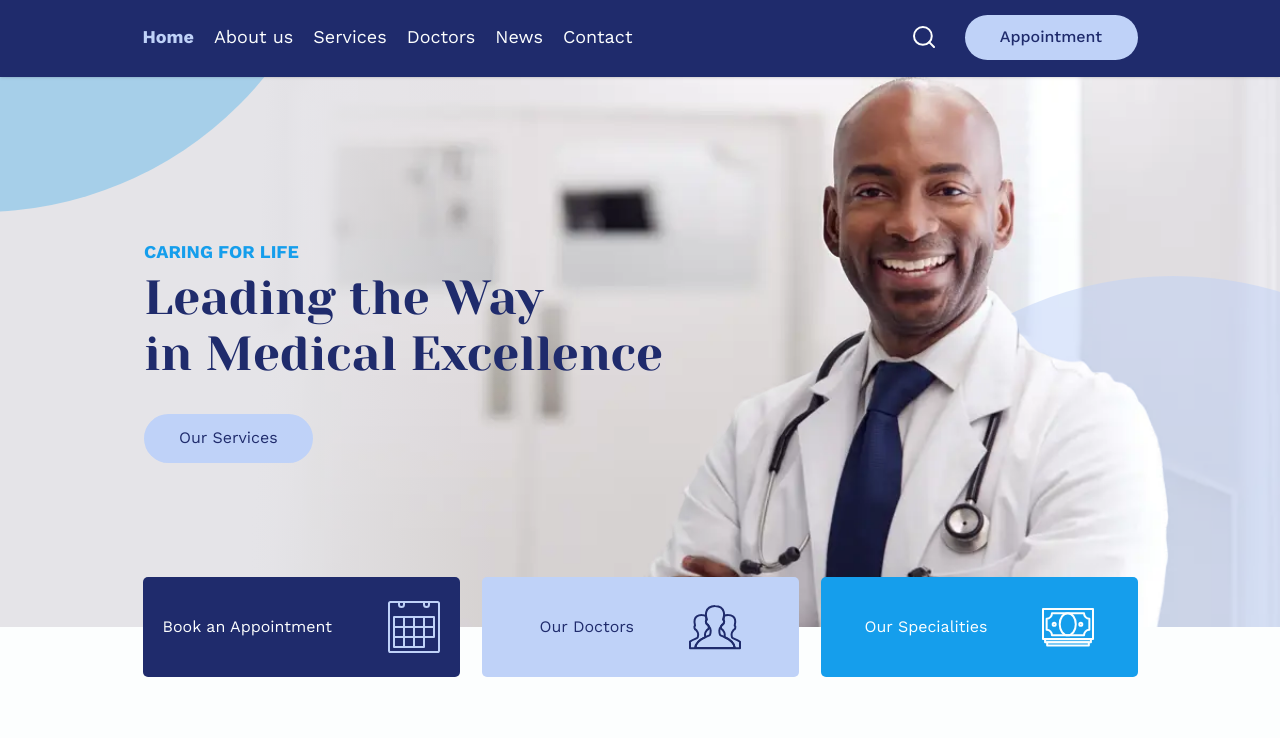
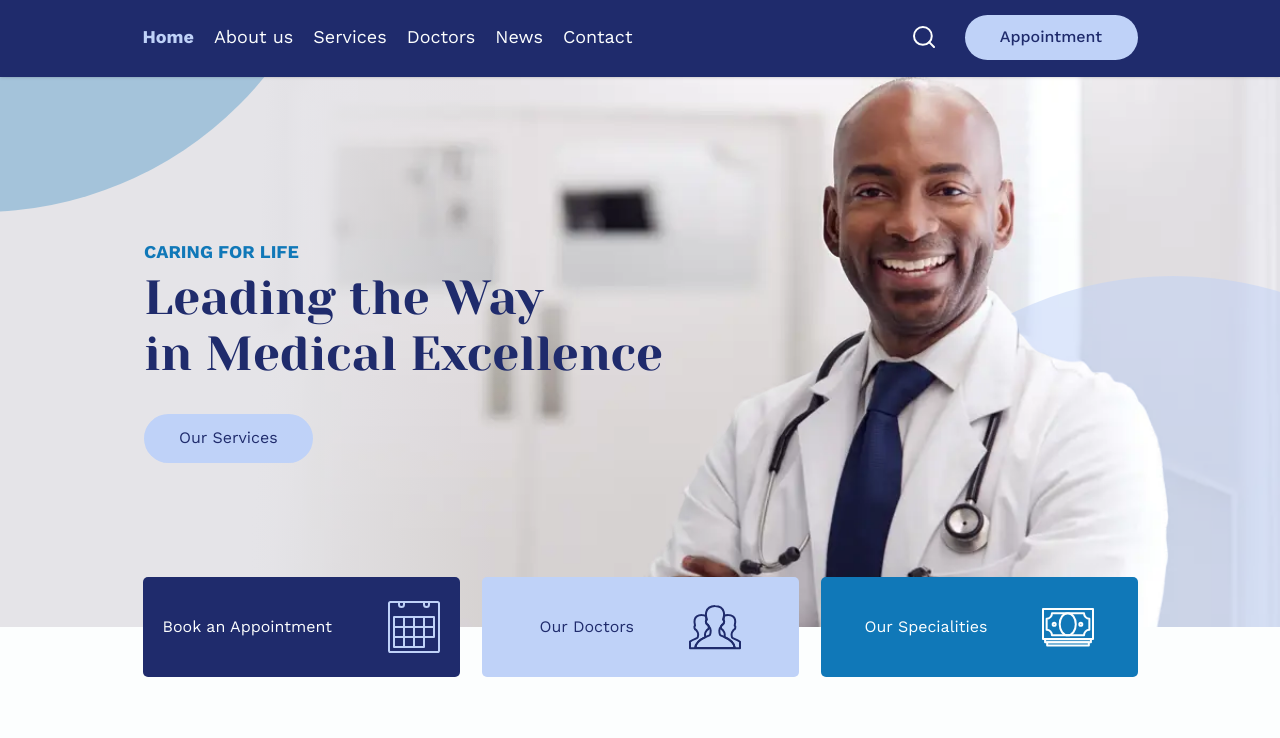
Before and after one commit to MinhPhuc0227/Medical-Clinic-Website, a website built with Vite: page index.html in a window 1280 px wide. Shown: the part 83-821 px from the top of the page. Built offline with nearby package versions, Linux system fonts and the light colour scheme; no server answers.

Commit message:
đổi màu

```diff
--- a/src/css/main.css
+++ b/src/css/main.css
@@ -1,19 +1,4 @@
 @import "tailwindcss";
-/* @font-face {
-  font-family: "Yeseva One";
-  src: url("/fonts/YesevaOne-Regular.ttf") format("truetype");
-  font-weight: 400;
-  font-style: normal;
-  font-display: swap;
-}
-
-@font-face {
-  font-family: "Work Sans";
-  src: url("/fonts/WorkSans-VariableFont_wght.ttf") format("truetype");
-  font-weight: 100 900;
-  font-style: normal;
-  font-display: swap;
-} */
 
 @theme {
   --font-display: "Yeseva One", serif;
@@ -23,7 +8,7 @@
   --color-accent: #bfd2f8;
   --color-black: #212124;
   --color-white: #fcfefe;
-  --color-secondary: #159eec;
+  --color-secondary: #1078b8;
 }
 
 @layer components {
```
